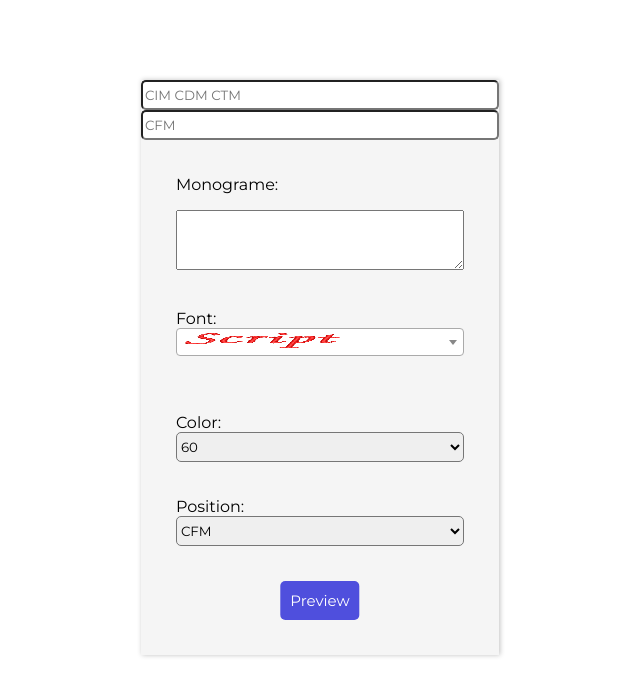
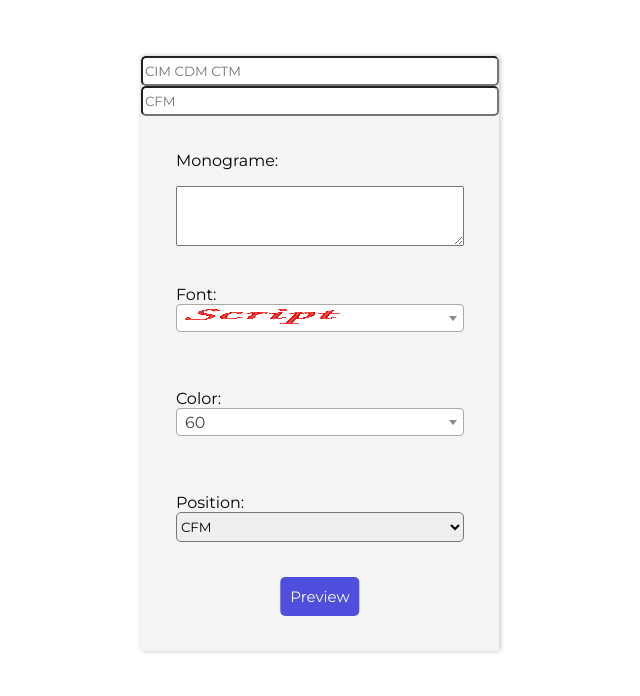
Before and after one commit to Razvan-BT/broidery-order, a plain HTML site: page index.html in a window 1280 px wide. Shown: the whole page, without its empty margins (320-960 px from the left). Drawn offline with nearby package versions, Linux system fonts and the light colour scheme.

Commit message:
repaired some bugs

```diff
--- a/index.html
+++ b/index.html
@@ -41,20 +41,6 @@
             </div>
             <div class="formats">
                 <label for="fms-font">Font:</label>
-                <!-- <select type="text" name="fms-font" id="font">
-                    <option value="Edwardian Script">Edwardian Script</option>
-                    <option value="Handy Script">Handy Script</option>
-                    <option value="Bodoni">Bodoni</option>
-                    <option value="Copperplate">Copperplate</option>
-                    <option value="Castle">Castle</option>
-                    <option value="Helvetica">Helvetica</option>
-                    <option value="Times Roman">Times Roman</option>
-                    <option value="City Script">City Script</option>
-                    <option value="Casual Serif">Casual Serif</option>
-                    <option value="Book Script">Book Script</option>
-                    <option value="Small Block2">Block</option>
-                    <option value="Chancery">Script</option>
-                </select> -->
                 <select id="id_select2_example" class="font" style="width: 100%;">
                     <option value="Chancery" data-img_src="images/fonts/Chancery.png"></option>
                     <option value="Handy Script" data-img_src="images/fonts/Handy Script.png"></option>
@@ -72,9 +58,29 @@
 
             </div>
 
+
             <div class="formats">
-                <label for="fms-color">Color:</label>
-                <select type="text" name="fms-color" id="color"></select>
+                <label for="fms-font">Color:</label>
+                <select type="text" name="fms-color" id='color' style="width: 100%;">
+                    <option value='60'>60</option>
+                    <option value='66'>66</option>
+                    <option value='65'>65</option>
+                    <option value='55'>55</option>
+                    <option value='56'>56</option>
+                    <option value='63'>63</option>
+                    <option value='69'>69</option>
+                    <option value='21'>21</option>
+                    <option value='22'>22</option>
+                    <option value='23'>23</option>
+                    <option value='29'>29</option>
+                    <option value='81'>81</option>
+                    <option value='89'>89</option>
+                    <option value='40'>40</option>
+                    <option value='41'>41</option>
+                    <option value='99'>99</option>
+                    <option value='61'>61</option>
+                    <option value='78'>78</option>
+                </select>
             </div>
 
             <div class="formats">
--- a/src/css/style.css
+++ b/src/css/style.css
@@ -17,11 +17,11 @@ body {
 
 .insert-elements {
     position: absolute;
-    top: 10%;
+    top: 7%;
     /* transform: translateX(-30%), translateY(-30%); */
     background-color: rgb(245, 245, 245);
     box-shadow: 1px 0px 5px rgb(192, 192, 192);
-    max-height: 800px;
+    max-height: auto;
     /* min-width: 300px; */
 }
 
```
Also changed, not shown: src/js/index.min.js.
